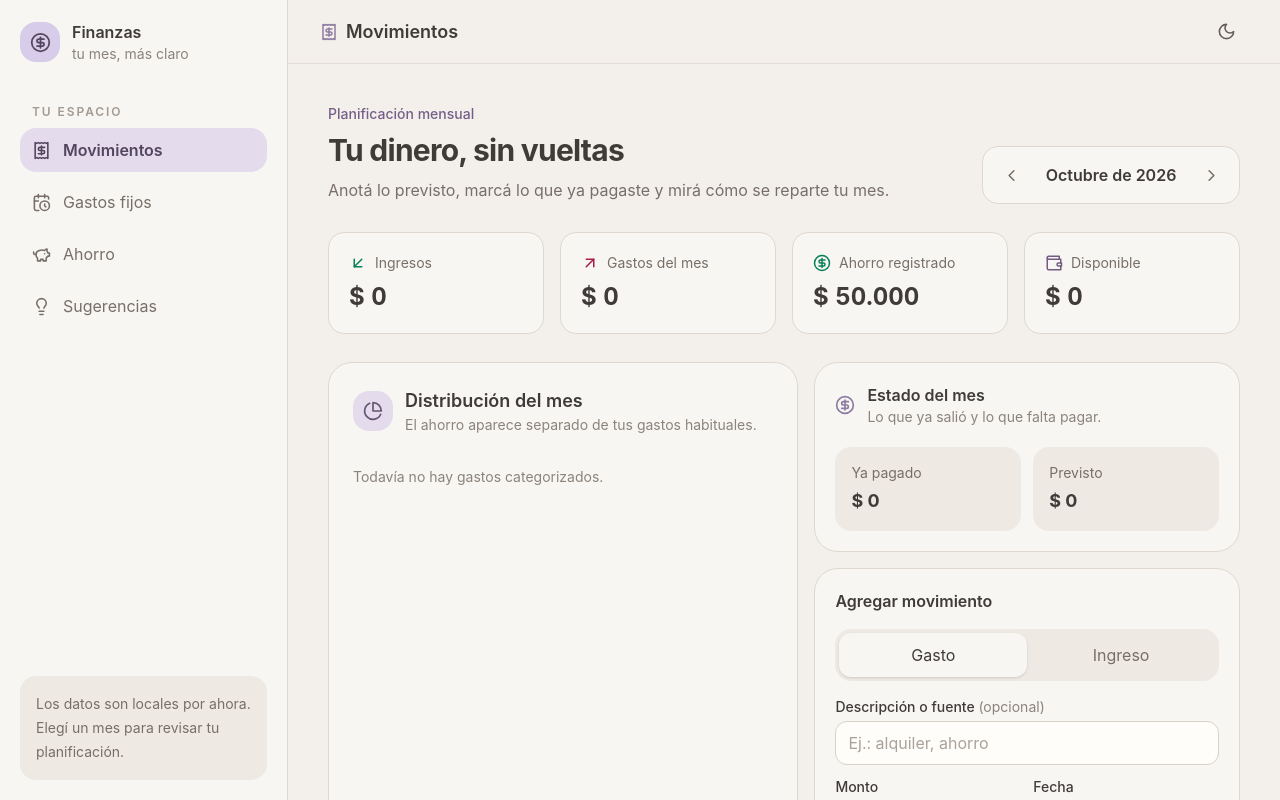
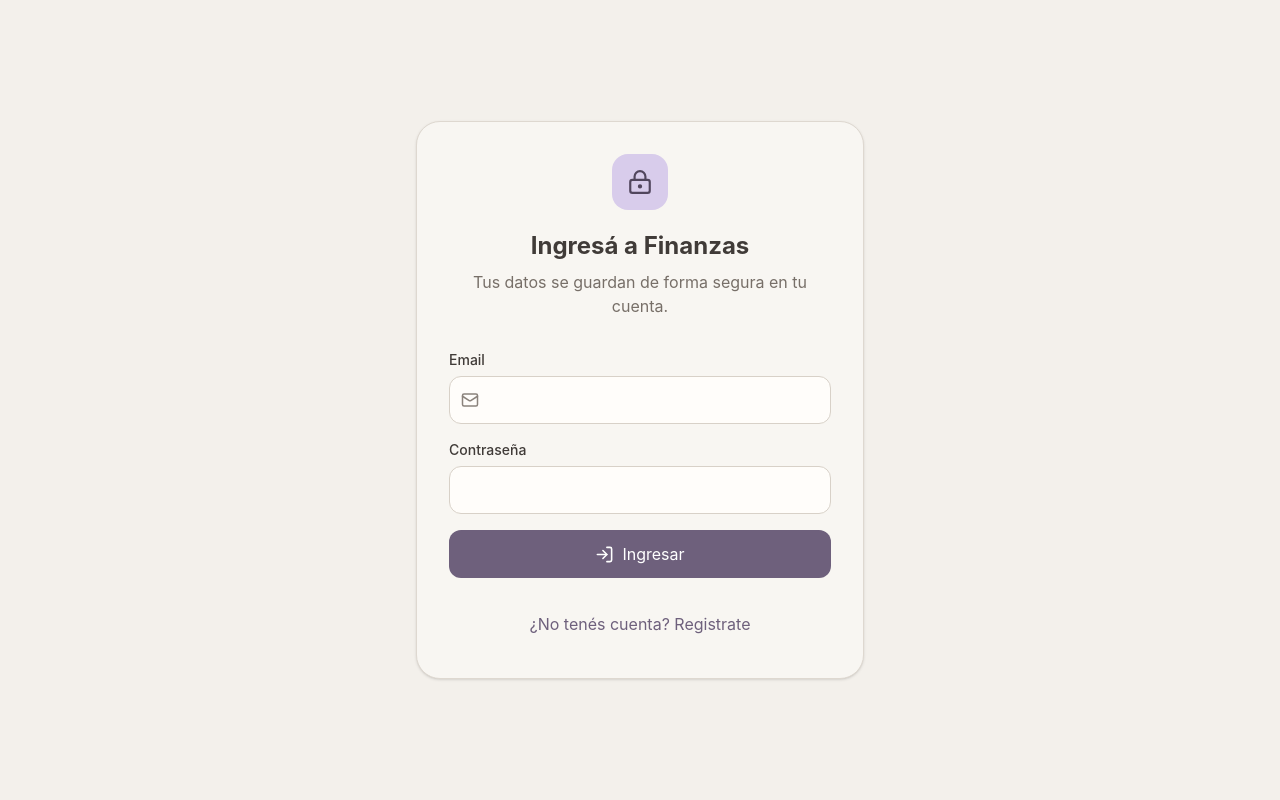
Before and after one commit to agostinelligino230-wq/finanzas, a React (Vite) app: page / in a window 1280 px wide. Shown: the top 800 px of the page. Built offline with nearby package versions, Linux system fonts and the light colour scheme; no server answers.

Commit message:
Agregar autenticación Supabase con ingreso, registro y cierre de sesión
Cosmos-Effect: c864b3ac99163577982c7f86d05e9f93c15383162caaece02196051925517b7c

```diff
--- a/src/App.tsx
+++ b/src/App.tsx
@@ -1,11 +1,49 @@
+import { useEffect, useState } from "react";
 import { BrowserRouter, Routes, Route } from "react-router-dom";
+import type { Session } from "@supabase/supabase-js";
 import Layout from "./components/Layout";
+import AuthPage from "./components/AuthPage";
 import ExpensesPage from "./components/ExpensesPage";
 import SavingsPage from "./components/SavingsPage";
 import SuggestionsPage from "./components/SuggestionsPage";
 import FixedExpensesPage from "./components/FixedExpensesPage";
+import { supabase } from "./lib/supabase";
 
 export default function App() {
+  const [session, setSession] = useState<Session | null>(null);
+  const [loading, setLoading] = useState(Boolean(supabase));
+
+  useEffect(() => {
+    if (!supabase) {
+      setLoading(false);
+      return;
+    }
+
+    let active = true;
+    supabase.auth.getSession().then(({ data }) => {
+      if (active) {
+        setSession(data.session);
+        setLoading(false);
+      }
+    });
+
+    const { data: listener } = supabase.auth.onAuthStateChange((_event, nextSession) => {
+      setSession(nextSession);
+      setLoading(false);
+    });
+
+    return () => {
+      active = false;
+      listener.subscription.unsubscribe();
+    };
+  }, []);
+
+  if (loading) {
+    return <main className="flex min-h-screen items-center justify-center bg-[#f3f0eb] text-base text-[#776f68] dark:bg-[#1d1b1a] dark:text-[#c7beb7]">Cargando tu sesión…</main>;
+  }
+
+  if (!session) return <AuthPage />;
+
   return (
     <BrowserRouter>
       <Routes>
--- /dev/null
+++ b/src/components/AuthPage.tsx
@@ -0,0 +1,90 @@
+import { FormEvent, useState } from "react";
+import { LockKeyhole, Mail, UserPlus, LogIn, AlertCircle } from "lucide-react";
+import { supabase } from "../lib/supabase";
+
+type Mode = "login" | "register";
+
+export default function AuthPage() {
+  const [mode, setMode] = useState<Mode>("login");
+  const [email, setEmail] = useState("");
+  const [password, setPassword] = useState("");
+  const [pending, setPending] = useState(false);
+  const [message, setMessage] = useState("");
+  const [error, setError] = useState("");
+
+  async function handleSubmit(event: FormEvent<HTMLFormElement>) {
+    event.preventDefault();
+    setError("");
+    setMessage("");
+
+    if (!supabase) {
+      setError("Conectá el backend desde el panel Backend para habilitar el inicio de sesión.");
+      return;
+    }
+
+    if (password.length < 6) {
+      setError("La contraseña debe tener al menos 6 caracteres.");
+      return;
+    }
+
+    setPending(true);
+    const result = mode === "login"
+      ? await supabase.auth.signInWithPassword({ email: email.trim(), password })
+      : await supabase.auth.signUp({ email: email.trim(), password });
+    setPending(false);
+
+    if (result.error) {
+      setError(mode === "login"
+        ? "No se pudo iniciar sesión. Revisá tu email y contraseña."
+        : "No se pudo crear la cuenta. Revisá los datos e intentá nuevamente.");
+      return;
+    }
+
+    if (mode === "register" && !result.data.session) {
+      setMessage("Cuenta creada. Revisá tu email para confirmar la cuenta y después ingresá.");
+    }
+  }
+
+  return (
+    <main className="flex min-h-screen items-center justify-center bg-[#f3f0eb] px-4 py-8 text-[#403b38] dark:bg-[#1d1b1a] dark:text-[#eee9e3]">
+      <section className="w-full max-w-md rounded-3xl border border-[#ded8d0] bg-[#f8f6f2] p-6 shadow-sm dark:border-[#3a3532] dark:bg-[#252220] sm:p-8">
+        <div className="mb-8 text-center">
+          <div className="mx-auto flex h-14 w-14 items-center justify-center rounded-2xl bg-[#d8cceb] text-[#51465d]">
+            <LockKeyhole size={26} />
+          </div>
+          <h1 className="mt-5 text-2xl font-bold">{mode === "login" ? "Ingresá a Finanzas" : "Creá tu cuenta"}</h1>
+          <p className="mt-2 text-base leading-6 text-[#776f68] dark:text-[#c7beb7]">
+            {mode === "login" ? "Tus datos se guardan de forma segura en tu cuenta." : "Guardá tus movimientos y metas para no perderlos al recargar."}
+          </p>
+        </div>
+
+        <form className="space-y-4" onSubmit={handleSubmit}>
+          <label className="block">
+            <span className="mb-1.5 block text-sm font-medium">Email</span>
+            <span className="relative block">
+              <Mail className="pointer-events-none absolute left-3 top-1/2 -translate-y-1/2 text-[#8b837c]" size={18} />
+              <input required type="email" autoComplete="email" value={email} onChange={(event) => setEmail(event.target.value)} className="h-12 w-full rounded-xl border border-[#d8d1c8] bg-[#fffdfa] pl-10 pr-3 text-base dark:border-[#4a433e] dark:bg-[#302c29]" />
+            </span>
+          </label>
+
+          <label className="block">
+            <span className="mb-1.5 block text-sm font-medium">Contraseña</span>
+            <input required minLength={6} type="password" autoComplete={mode === "login" ? "current-password" : "new-password"} value={password} onChange={(event) => setPassword(event.target.value)} className="h-12 w-full rounded-xl border border-[#d8d1c8] bg-[#fffdfa] px-3 text-base dark:border-[#4a433e] dark:bg-[#302c29]" />
+          </label>
+
+          {error && <p role="alert" className="flex items-start gap-2 rounded-xl bg-[#f0dfe0] px-3 py-3 text-sm leading-5 text-[#7d3f4a]"><AlertCircle className="mt-0.5 shrink-0" size={18} />{error}</p>}
+          {message && <p role="status" className="rounded-xl bg-[#dbe9df] px-3 py-3 text-sm leading-5 text-[#356247]">{message}</p>}
+
+          <button disabled={pending} type="submit" className="flex h-12 w-full items-center justify-center gap-2 rounded-xl bg-[#6e607c] text-base font-semibold text-white transition hover:bg-[#5d506a] disabled:cursor-not-allowed disabled:opacity-60">
+            {mode === "login" ? <LogIn size={19} /> : <UserPlus size={19} />}
+            {pending ? "Procesando…" : mode === "login" ? "Ingresar" : "Registrarme"}
+          </button>
+        </form>
+
+        <button type="button" onClick={() => { setMode(mode === "login" ? "register" : "login"); setError(""); setMessage(""); }} className="mt-6 min-h-11 w-full rounded-xl px-3 text-base font-medium text-[#6e607c] transition hover:bg-[#eee9e3] dark:hover:bg-[#322e2b]">
+          {mode === "login" ? "¿No tenés cuenta? Registrate" : "¿Ya tenés cuenta? Ingresá"}
+        </button>
+      </section>
+    </main>
+  );
+}
--- a/src/components/Layout.tsx
+++ b/src/components/Layout.tsx
@@ -1,4 +1,5 @@
 import { useEffect, useState } from "react";
+import { supabase } from "../lib/supabase";
 import { NavLink, Outlet, useLocation } from "react-router-dom";
 import { Menu, X, CircleDollarSign, Receipt, PiggyBank, Lightbulb, Sun, Moon, CalendarClock } from "lucide-react";
 import { clsx } from "clsx";
@@ -14,6 +15,7 @@ const items = [
 
 export default function Layout() {
   const [open, setOpen] = useState(false);
+  const [loggingOut, setLoggingOut] = useState(false);
   const [dark, setDark] = useState(() => {
     if (typeof window === "undefined") return false;
     return localStorage.getItem("finanzas-theme") === "dark";
@@ -35,9 +37,9 @@ export default function Layout() {
           <button className="rounded-xl p-2 text-[#8b837c] lg:hidden" onClick={() => setOpen(false)} aria-label="Cerrar menú"><X size={20} /></button>
         </div>
         <nav className="mt-10 space-y-2" aria-label="Secciones"><p className="px-3 text-xs font-semibold uppercase tracking-[.16em] text-[#a39a91]">Tu espacio</p>{items.map(({ to, label, icon: Icon }) => <NavLink key={to} to={to} end={to === "/"} onClick={() => setOpen(false)} className={({ isActive }) => cn("flex min-h-11 items-center gap-3 rounded-2xl px-3 text-base transition", isActive ? "bg-[#e4dced] font-semibold text-[#51465d] dark:bg-[#41374a] dark:text-[#eee3f4]" : "text-[#776f68] hover:bg-[#eee9e3] dark:text-[#c7beb7] dark:hover:bg-[#322e2b]")}><Icon size={19} />{label}</NavLink>)}</nav>
-        <div className="absolute bottom-5 left-5 right-5 rounded-2xl bg-[#eee9e3] p-4 text-sm leading-6 text-[#776f68] dark:bg-[#322e2b] dark:text-[#c7beb7]">Los datos son locales por ahora. Elegí un mes para revisar tu planificación.</div>
+        <div className="absolute bottom-5 left-5 right-5 rounded-2xl bg-[#eee9e3] p-4 text-sm leading-6 text-[#776f68] dark:bg-[#322e2b] dark:text-[#c7beb7]">Tus datos quedan asociados a tu cuenta y se sincronizan de forma segura.</div>
       </aside>
-      <div className="min-h-screen lg:pl-72"><header className="sticky top-0 z-30 flex h-16 items-center border-b border-[#ded8d0]/80 bg-[#f3f0eb]/90 px-4 backdrop-blur dark:border-[#3a3532]/80 dark:bg-[#1d1b1a]/90 lg:px-8"><button className="mr-3 rounded-xl p-2 text-[#655d56] dark:text-[#d2c8c0] lg:hidden" onClick={() => setOpen(true)} aria-label="Abrir navegación"><Menu size={21} /></button><div className="flex min-w-0 flex-1 items-center gap-2"><span className="text-[#8d7ca1]">{active?.icon && (() => { const Icon = active.icon; return <Icon size={18} />; })()}</span><h1 className="truncate text-lg font-semibold">{active?.label}</h1></div><button type="button" onClick={() => setDark((value) => !value)} className="flex h-11 w-11 items-center justify-center rounded-xl text-[#655d56] hover:bg-[#eee9e3] dark:text-[#d2c8c0] dark:hover:bg-[#322e2b]" aria-label={dark ? "Activar tema claro" : "Activar tema oscuro"} title={dark ? "Tema claro" : "Tema oscuro"}>{dark ? <Sun size={19} /> : <Moon size={19} />}</button></header><main className="p-4 sm:p-6 lg:p-10"><Outlet /></main></div>
+      <div className="min-h-screen lg:pl-72"><header className="sticky top-0 z-30 flex h-16 items-center border-b border-[#ded8d0]/80 bg-[#f3f0eb]/90 px-4 backdrop-blur dark:border-[#3a3532]/80 dark:bg-[#1d1b1a]/90 lg:px-8"><button className="mr-3 rounded-xl p-2 text-[#655d56] dark:text-[#d2c8c0] lg:hidden" onClick={() => setOpen(true)} aria-label="Abrir navegación"><Menu size={21} /></button><div className="flex min-w-0 flex-1 items-center gap-2"><span className="text-[#8d7ca1]">{active?.icon && (() => { const Icon = active.icon; return <Icon size={18} />; })()}</span><h1 className="truncate text-lg font-semibold">{active?.label}</h1></div><button type="button" onClick={() => setDark((value) => !value)} className="flex h-11 w-11 items-center justify-center rounded-xl text-[#655d56] hover:bg-[#eee9e3] dark:text-[#d2c8c0] dark:hover:bg-[#322e2b]" aria-label={dark ? "Activar tema claro" : "Activar tema oscuro"} title={dark ? "Tema claro" : "Tema oscuro"}>{dark ? <Sun size={19} /> : <Moon size={19} />}</button><button type="button" disabled={loggingOut} onClick={async () => { if (!supabase) return; setLoggingOut(true); await supabase.auth.signOut(); setLoggingOut(false); }} className="min-h-11 rounded-xl px-3 text-sm font-semibold text-[#776f68] hover:bg-[#eee9e3] disabled:opacity-60 dark:text-[#c7beb7] dark:hover:bg-[#322e2b]">{loggingOut ? "Saliendo…" : "Cerrar sesión"}</button></header><main className="p-4 sm:p-6 lg:p-10"><Outlet /></main></div>
     </div>
   );
 }
```
Also changed, not shown: 1 other file (tests, documents, lock files or other folders).
